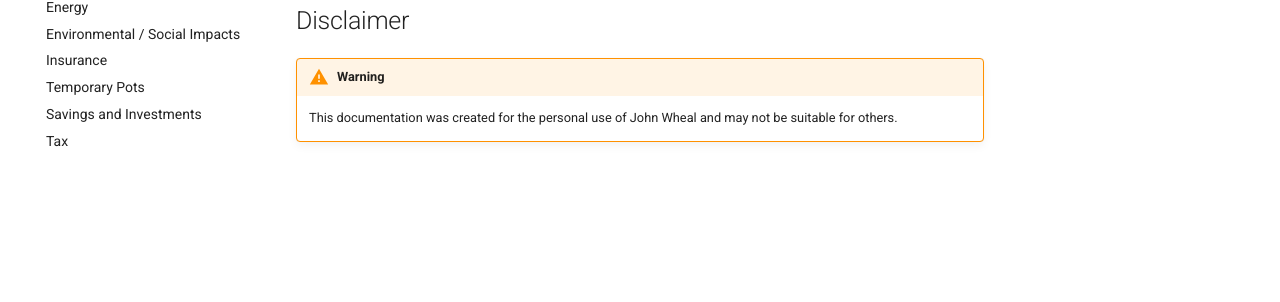
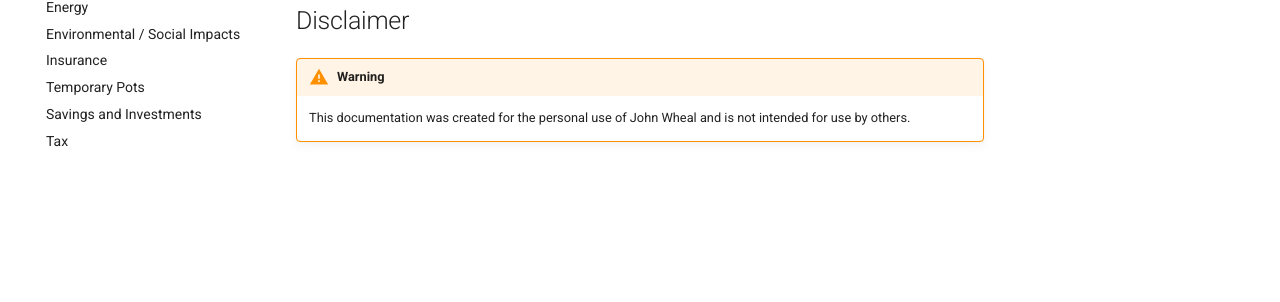
Before and after one commit to johnwheal/financial-strategy, an MkDocs documentation site: the page built from docs/index.md, in a window 1280 px wide. Shown: the part 293-595 px from the top of the page. Built offline with MkDocs 1.6.1 and Material for MkDocs 9.7.7, drawn with Linux system fonts in a browser that asks for light colours.

Commit message:
Added disclaimer

```diff
--- a/docs/index.md
+++ b/docs/index.md
@@ -8,4 +8,4 @@ This section needs to be written.
 
 !!! warning
 
-    This documentation was created for the personal use of John Wheal and may not be suitable for others.
+    This documentation was created for the personal use of John Wheal and is not intended for use by others.
```
